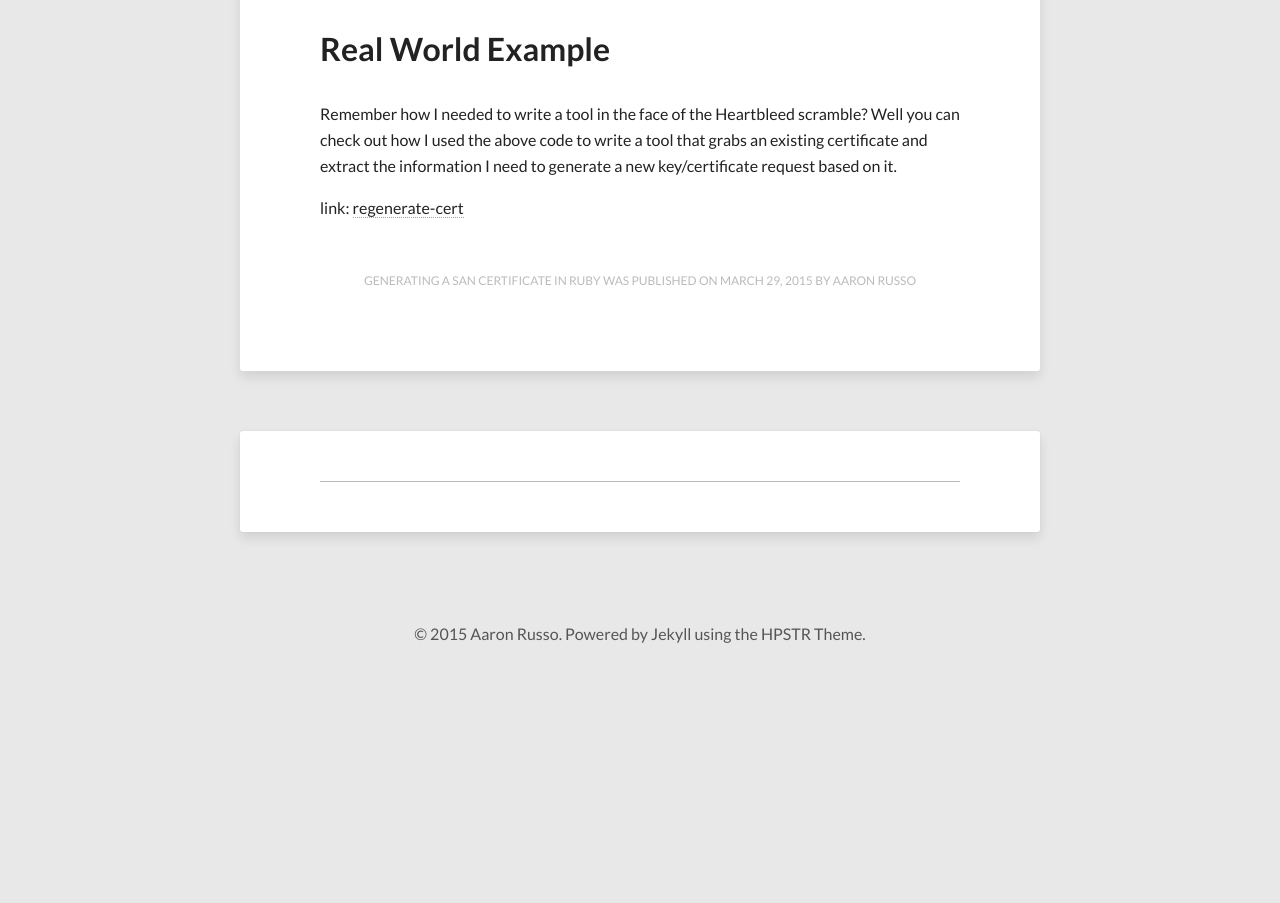
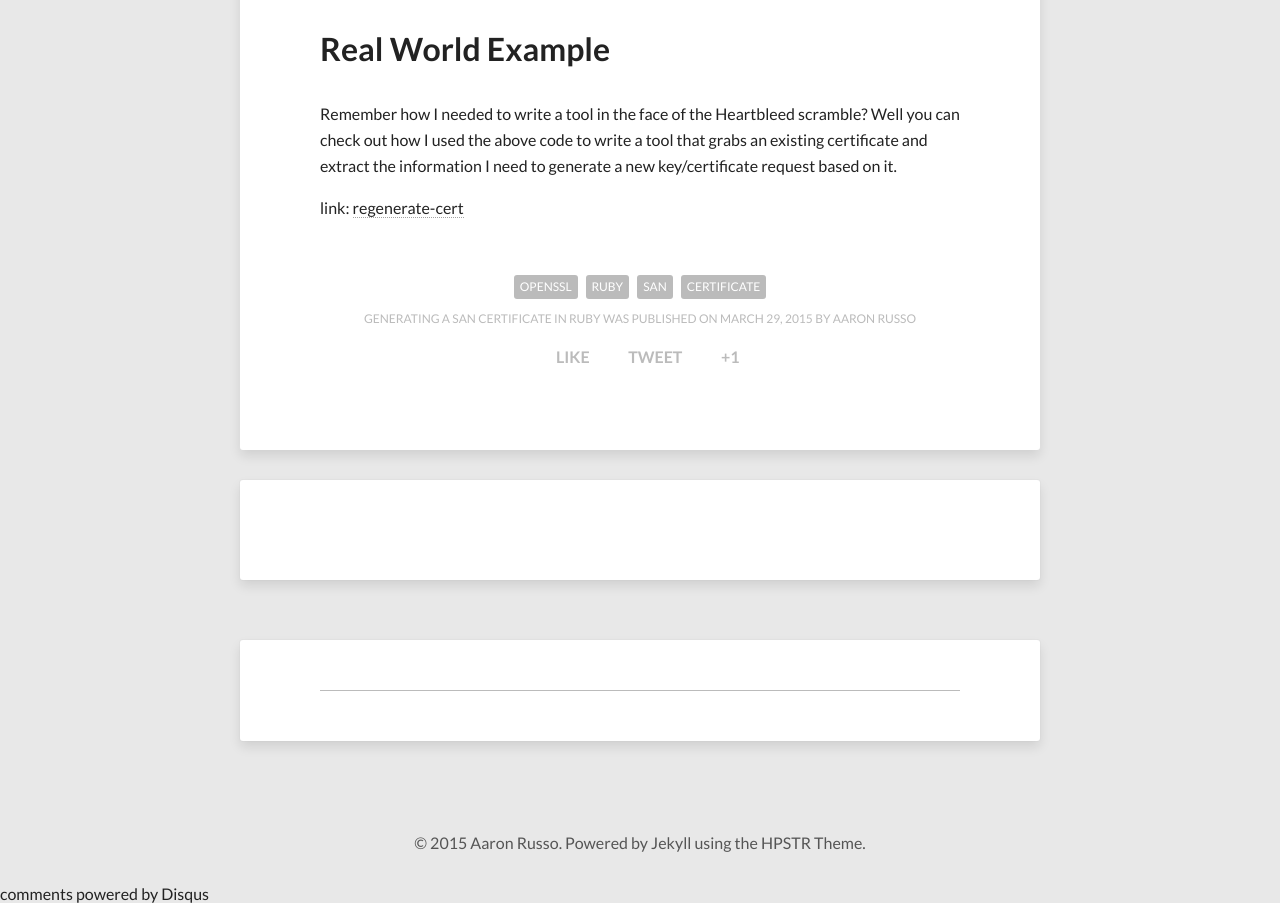
Before and after one commit to arusso/arusso.github.io, a Jekyll site: the page built from _posts/2015-03-29-Generating_a_SAN_Certificate_in_Ruby.markdown, in a window 1280 px wide and 1400 px high, scrolled down 3353 px, cut to the strip 497-1400 px from the top of the window. Built offline with Jekyll 4.4.1, drawn with Linux system fonts in a browser that asks for light colours; nearby versions of some CDN libraries; comment, search, counter and statistics services are not loaded; before the commit the page ends 4525 px from its top, so only the background shows below that.

Commit message:
add share, comments and tags to post

```diff
--- a/_posts/2015-03-29-Generating_a_SAN_Certificate_in_Ruby.markdown
+++ b/_posts/2015-03-29-Generating_a_SAN_Certificate_in_Ruby.markdown
@@ -2,6 +2,9 @@
 title: "Generating a SAN Certificate in Ruby"
 layout: post
 date: 2015-03-29 17:53:31
+comments: true
+share: true
+tags: [openssl,ruby,san,certificate]
 ---
 
 ## Table of Contents
```
